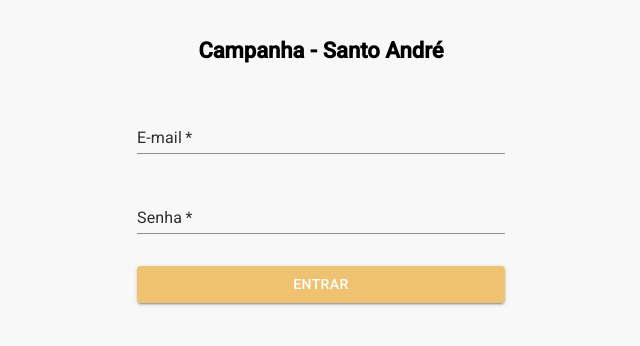
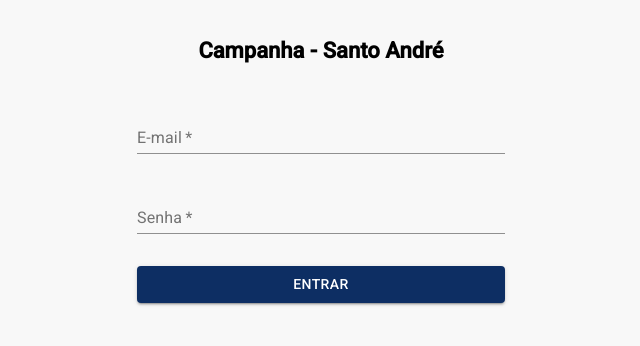
Before and after one commit to tlamberti/campanha-murilo, a React (Create React App) app: page / in a window 1280 px wide. Shown: the top 346 px of the page, without its empty margins (319-959 px from the left). Built offline with nearby package versions, Linux system fonts and the light colour scheme; no server answers.

Commit message:
improv: paleta de cores

```diff
--- a/src/App.js
+++ b/src/App.js
@@ -1,4 +1,6 @@
 import React from 'react';
+import { createMuiTheme, ThemeProvider } from '@material-ui/core/styles';
+
 import * as firebase from 'firebase';
 import 'firebase/auth';
 import 'firebase/database';
@@ -12,13 +14,29 @@ const firebaseApp = firebase.initializeApp(firebaseConfig);
 const firebaseAppAuth = firebaseApp.auth();
 const firebaseDatabase= firebaseApp.database();
 
+const theme = createMuiTheme({
+  palette: {
+    primary: {
+      main: '#0d2e63',
+      contrastText: '#fff',
+    },
+    secondary: {
+      light: '#fff',
+      main: '#fff',
+      contrastText: 'rgba(0, 0, 0, 0.87)',
+    },
+  },
+});
+
 function App() {
   return (
-    <ContextProvider
-      firebaseLogin={firebaseAppAuth}
-      firebaseDatabase={firebaseDatabase}>
-      <Rotas />
-    </ContextProvider>
+    <ThemeProvider theme={theme}>
+      <ContextProvider
+        firebaseLogin={firebaseAppAuth}
+        firebaseDatabase={firebaseDatabase}>
+        <Rotas />
+      </ContextProvider>
+    </ThemeProvider>
   );
 }
 
--- a/src/componentes/Login/style.css
+++ b/src/componentes/Login/style.css
@@ -26,16 +26,3 @@
 .form div {
   margin-bottom: 16px;
 }
-
-.form div label,
-.form div label.Mui-focused {
-  color: #2e2e30;
-}
-
-.form div .MuiInput-underline:after {
-  border-bottom-color: #2e2e30;
-}
-
-.form button {
-  background-color: #EEC271;
-}
```
